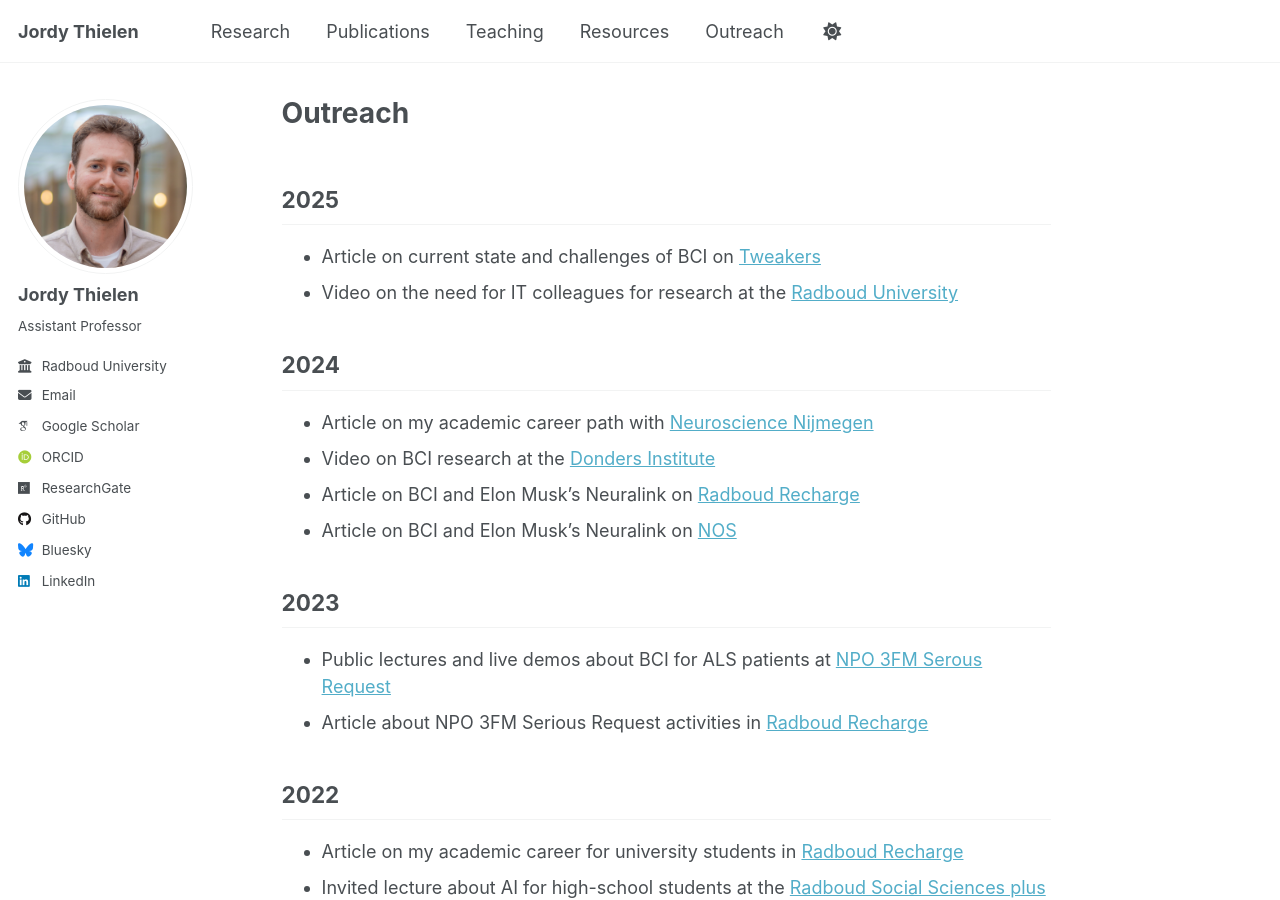
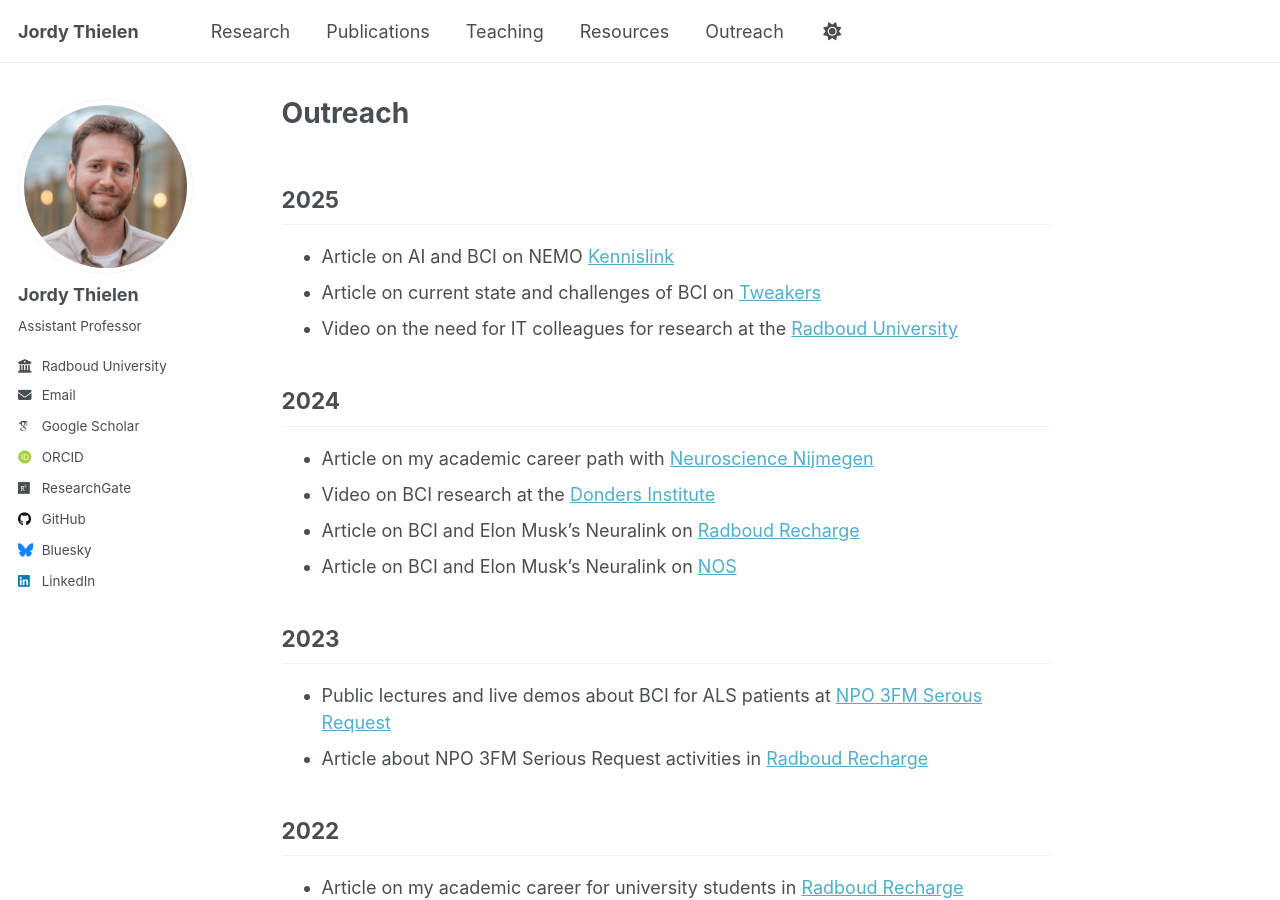
Before and after one commit to thijor/thijor, a Jekyll site: the page built from _pages/outreach.md, in a window 1280 px wide and 900 px high. Built offline with Jekyll 4.4.1, drawn with Linux system fonts in a browser that asks for light colours; some web fonts are replaced; a script that is not in the unit is left out.

Commit message:
add nemo kennislink

```diff
--- a/_pages/outreach.md
+++ b/_pages/outreach.md
@@ -6,6 +6,7 @@ author_profile: true
 ---
 
 ## 2025
+* Article on AI and BCI on NEMO [Kennislink](https://www.nemokennislink.nl/publicaties/ai-en-eeg-zetten-je-brein-om-in-actie/)
 * Article on current state and challenges of BCI on [Tweakers](https://tweakers.net/reviews/13598/hersenchips-geven-patienten-hun-spraak-terug-en-bedrijven-toegang-tot-hun-brein.html)
 * Video on the need for IT colleagues for research at the [Radboud University](https://www.youtube.com/watch?v=Ch_3fIIA0mQ&t=1s)
 
```
